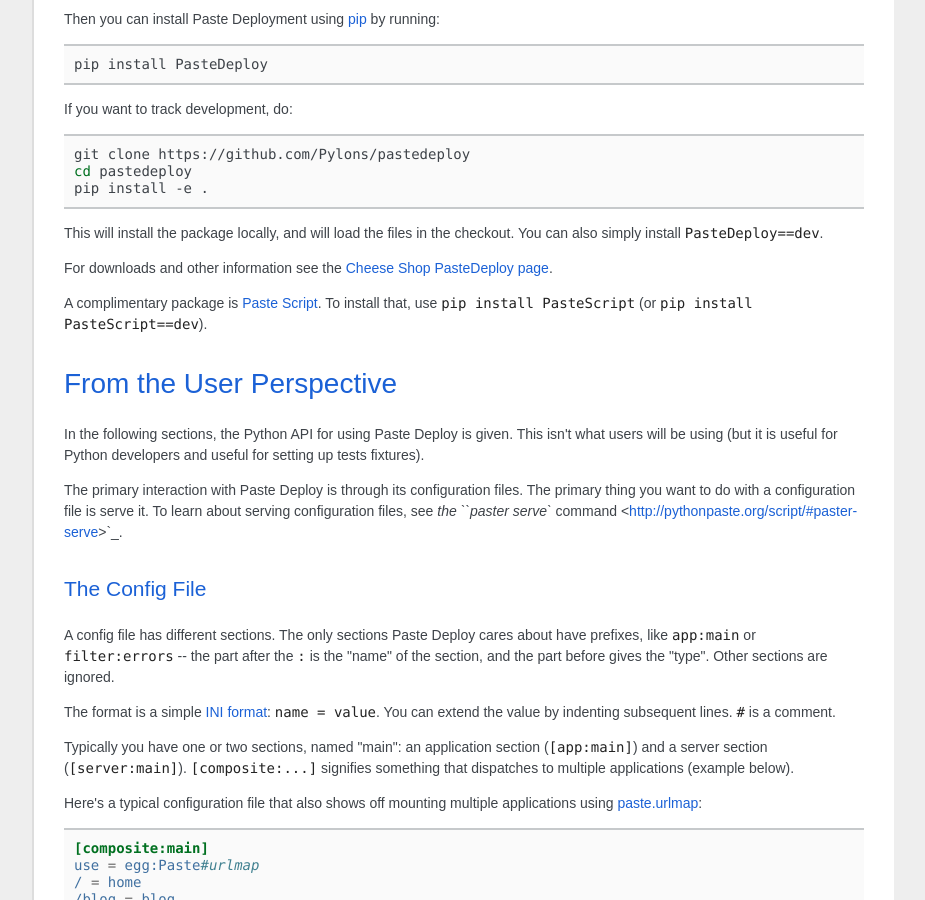
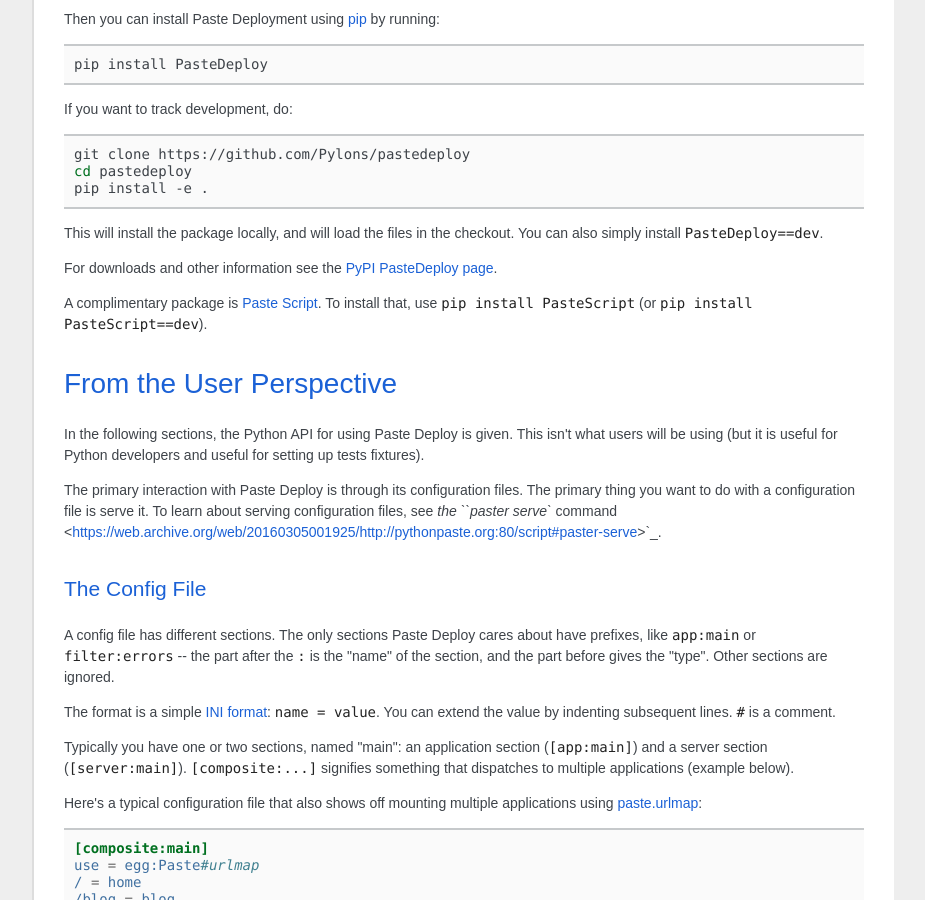
Before and after one commit to Pylons/pastedeploy, a Sphinx documentation site: the page built from docs/index.rst, in a window 1280 px wide and 900 px high, scrolled down 2036 px. Shown: the whole window, without its empty margins (198-1123 px from the left). Built offline with Sphinx 7.4.7, drawn with Linux system fonts in a browser that asks for light colours; some web fonts are replaced; some of the changed text lies outside the part shown.

Commit message:
Use current links

```diff
--- a/docs/index.rst
+++ b/docs/index.rst
@@ -35,12 +35,12 @@ without knowing any Python, or the details of the WSGI application or
 its container.
 
 Paste Deployment currently does not require other parts of `Paste
-<http://pythonpaste.org>`_, and is distributed as a separate package.
+<https://web.archive.org/web/20181127051629/http://pythonpaste.org/>`_, and is distributed as a separate package.
 
 To see updates that have been made to Paste Deploy see the :doc:`news file <news>`_.
 
 Paste Deploy is released under the `MIT license
-<http://www.opensource.org/licenses/mit-license.php>`_.
+<https://opensource.org/licenses/mit-license.php>`_.
 
 Status
 ------
@@ -85,8 +85,7 @@ If you want to track development, do:
 This will install the package locally, and will load the files in the
 checkout.  You can also simply install ``PasteDeploy==dev``.
 
-For downloads and other information see the `Cheese Shop PasteDeploy
-page <http://cheeseshop.python.org/pypi/PasteDeploy>`_.
+For downloads and other information see the `PyPI PasteDeploy page <https://pypi.org/project/PasteDeploy/>`_.
 
 A complimentary package is `Paste Script <https://pypi.org/project/PasteScript/>`_.
 To install that, use ``pip install PasteScript`` (or ``pip install PasteScript==dev``).
@@ -102,7 +101,7 @@ The primary interaction with Paste Deploy is through its configuration
 files.  The primary thing you want to do with a configuration file is
 serve it.  To learn about serving configuration files, see `the
 ``paster serve`` command
-<http://pythonpaste.org/script/#paster-serve>`_.
+<https://web.archive.org/web/20160305001925/http://pythonpaste.org:80/script#paster-serve>`_.
 
 The Config File
 ~~~~~~~~~~~~~~~
@@ -113,7 +112,7 @@ the part after the ``:`` is the "name" of the section, and the part
 before gives the "type".  Other sections are ignored.
 
 The format is a simple `INI format
-<http://en.wikipedia.org/wiki/INI_file>`_: ``name = value``.  You can
+<https://en.wikipedia.org/wiki/INI_file>`_: ``name = value``.  You can
 extend the value by indenting subsequent lines.  ``#`` is a comment.
 
 Typically you have one or two sections, named "main": an application
@@ -123,7 +122,7 @@ applications (example below).
 
 Here's a typical configuration file that also shows off mounting
 multiple applications using `paste.urlmap
-<http://pythonpaste.org/module-paste.urlmap.html>`_:
+<https://web.archive.org/web/20160309141618/http://pythonpaste.org/modules/urlmap.html#module-paste.urlmap>`_:
 
 .. code-block:: ini
 
@@ -232,7 +231,7 @@ Basic Usage
 -----------
 
 The basic way you'll use Paste Deployment is to load `WSGI
-<http://www.python.org/peps/pep-3333.html>`_ applications.  Many
+<https://www.python.org/dev/peps/pep-3333/>`_ applications.  Many
 Python frameworks now support WSGI, so applications written for these
 frameworks should be usable.
 
@@ -481,9 +480,7 @@ are a distribution and installation format produced by `setuptools
 normal Python package (among other things).
 
 You don't need to understand a whole lot about Eggs to use them.  If
-you have a `distutils
-<http://python.org/doc/current/lib/module-distutils.html>`_
-``setup.py`` script, just change:
+you have a :mod:`<python:distutils>` ``setup.py`` script, just change:
 
 .. code-block:: python
 
```
